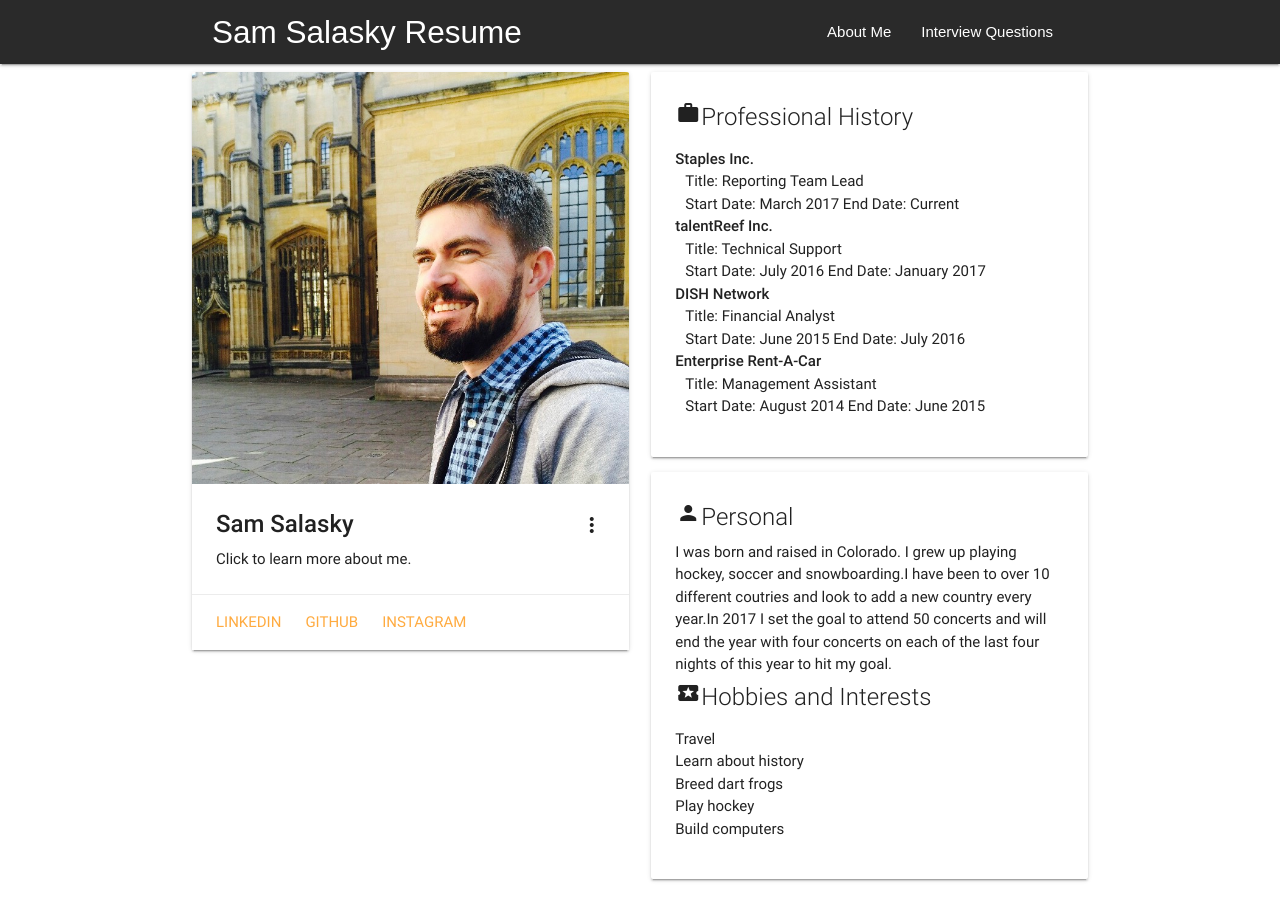
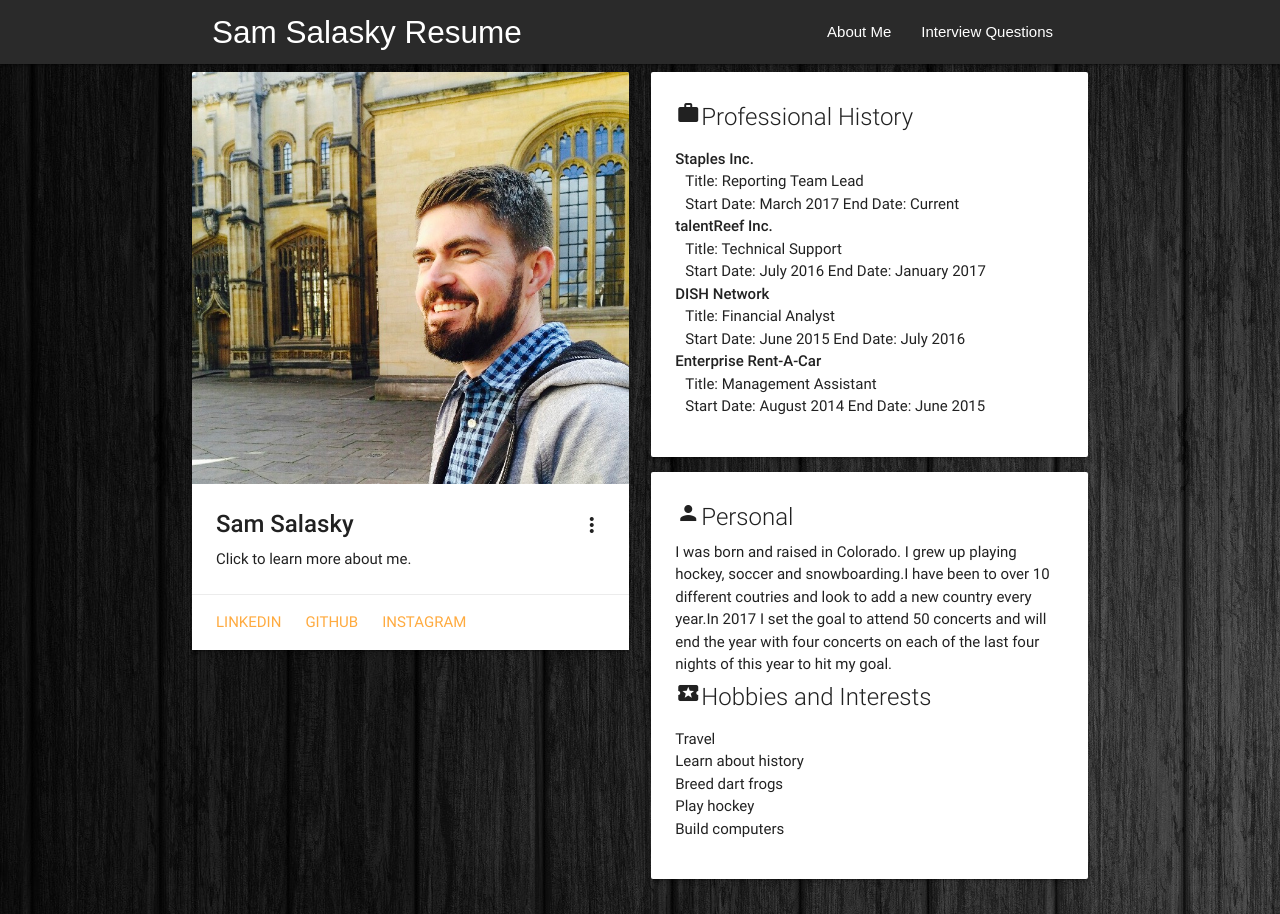
Before and after one commit to ssalasky/resume, an Angular app: page / in a window 1280 px wide. Built offline with nearby package versions, Linux system fonts and the light colour scheme.

Commit message:
deploying to heroku

```diff
--- a/src/app/app.component.css
+++ b/src/app/app.component.css
@@ -0,0 +1,4 @@
+/* body {
+    background-image: src('./assets/images/background.jpg');
+    background-repeat: no-repeat;
+} */
--- a/src/styles.css
+++ b/src/styles.css
@@ -10,6 +10,6 @@
 }
 
 body {
-    background-image: src('./assets/images/background.jpg');
+    background-image: url('./assets/images/background.jpg');
     background-repeat: no-repeat;
 }
```
